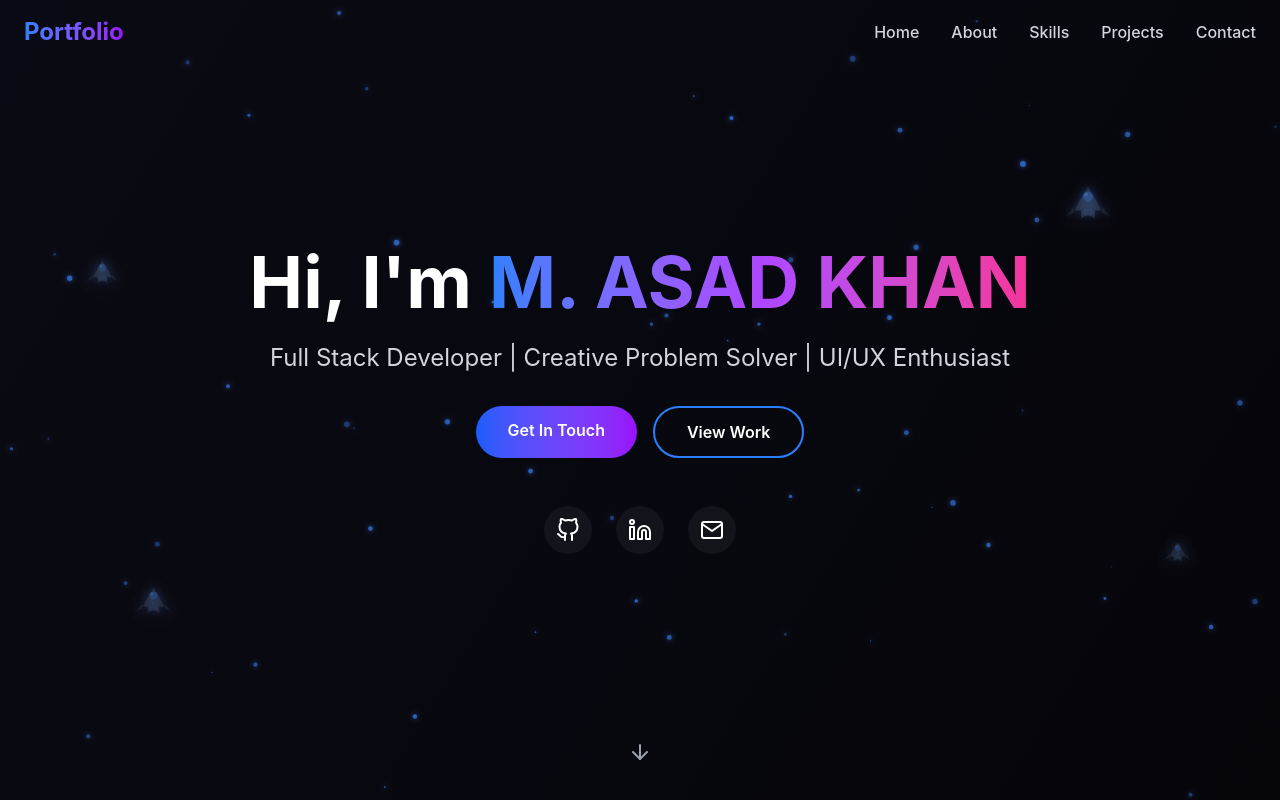
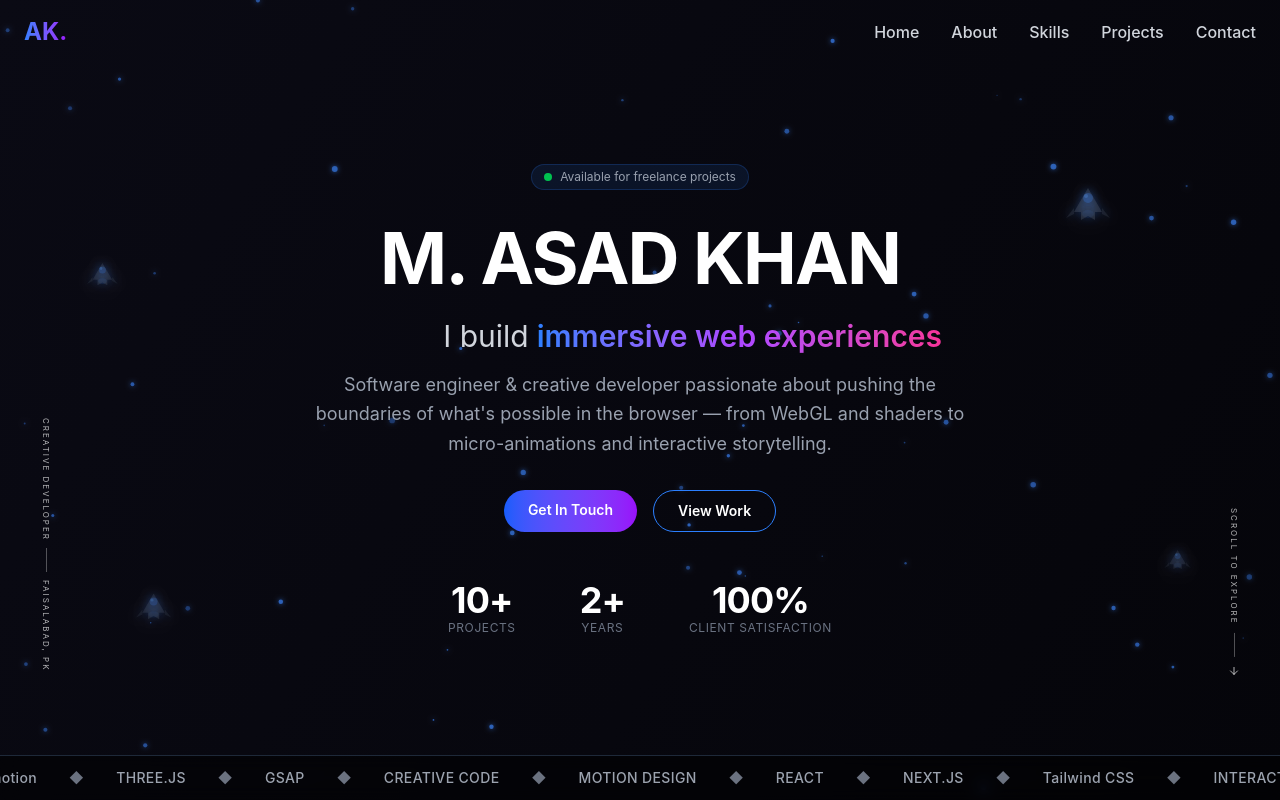
Before and after one commit to Asadniazi586/portfolio_website, a React app: page / in a window 1280 px wide. Shown: the top 800 px of the page. Built offline with nearby package versions, Linux system fonts and the light colour scheme; the HTML template or start-up script is replaced by a standard one.

Commit message:
features added in hero section

```diff
--- a/src/App.jsx
+++ b/src/App.jsx
@@ -1,4 +1,4 @@
-import React, { useEffect } from 'react';
+import React, { useState, useEffect } from 'react';
 import Navbar from './components/Navbar';
 import Hero from './components/Hero';
 import About from './components/About';
@@ -7,8 +7,11 @@ import Projects from './components/Projects';
 import Contact from './components/Contact';
 import Footer from './components/Footer';
 import Background3D from './components/Background3D';
+import LoadingScreen from './components/LoadingScreen';
 
 function App() {
+  const [isLoading, setIsLoading] = useState(true);
+
   useEffect(() => {
     // Smooth scroll for anchor links
     document.querySelectorAll('a[href^="#"]').forEach(anchor => {
@@ -25,7 +28,14 @@ function App() {
     });
   }, []);
 
+  const handleLoadingComplete = () => {
+    setIsLoading(false);
+  };
+
   return (
+    <>
+      <LoadingScreen onLoadingComplete={handleLoadingComplete} />
+      {!isLoading && (
         <div className="relative min-h-screen">
           <Background3D />
           <div className="relative z-10">
@@ -40,6 +50,8 @@ function App() {
             <Footer />
           </div>
         </div>
+      )}
+    </>
   );
 }
 
--- a/src/components/Footer.jsx
+++ b/src/components/Footer.jsx
@@ -37,7 +37,7 @@ const Footer = () => {
             className="text-left"
           >
             <div className="text-2xl font-bold bg-linear-to-r from-blue-500 to-purple-600 bg-clip-text text-transparent mb-3">
-              Portfolio
+              AK.
             </div>
             <p className="text-gray-400 text-sm leading-relaxed">
              Meet MERN stack developer specializing in full-stack web applications with modern, responsive designs.
--- a/src/components/Hero.jsx
+++ b/src/components/Hero.jsx
@@ -1,8 +1,23 @@
-import React from 'react';
-import { motion } from 'framer-motion';
-import { FiArrowDown, FiGithub, FiLinkedin, FiMail } from 'react-icons/fi';
+import React, { useState, useEffect } from 'react';
+import { motion, AnimatePresence } from 'framer-motion';
+import { FiArrowDown } from 'react-icons/fi';
 
 const Hero = () => {
+  const [currentRole, setCurrentRole] = useState(0);
+  const roles = [
+    "immersive web experiences",
+    "interactive 3D worlds",
+    "high-performance UIs",
+    "AI Assisted Websites"
+  ];
+
+  useEffect(() => {
+    const interval = setInterval(() => {
+      setCurrentRole((prev) => (prev + 1) % roles.length);
+    }, 3000);
+    return () => clearInterval(interval);
+  }, []);
+
   return (
     <section id="home" className="min-h-screen flex items-center justify-center relative overflow-hidden">
       <div className="container mx-auto px-4 text-center z-10">
@@ -11,99 +26,164 @@ const Hero = () => {
           animate={{ opacity: 1, y: 0 }}
           transition={{ duration: 0.8, ease: "easeOut" }}
         >
+          {/* Available for freelance projects */}
+          <motion.div
+            initial={{ opacity: 0, y: 20 }}
+            animate={{ opacity: 1, y: 0 }}
+            transition={{ duration: 0.5 }}
+            className="inline-flex items-center gap-2 px-3 py-1 rounded-full bg-blue-500/10 border border-blue-500/20 mb-8 mt-8"
+          >
+            <span className="w-2 h-2 bg-green-500 rounded-full animate-pulse" />
+            <span className="text-xs text-gray-400">Available for freelance projects</span>
+          </motion.div>
+
           <motion.h1
             initial={{ scale: 0 }}
             animate={{ scale: 1 }}
             transition={{ duration: 0.5, type: 'spring', stiffness: 200 }}
-            className="text-5xl md:text-7xl font-bold mb-6"
+            className="text-5xl md:text-7xl font-bold mb-6 font-['Inter', system-ui] tracking-tight"
           >
-            Hi, I'm{' '}
-            <span className="bg-linear-to-r from-blue-500 via-purple-500 to-pink-500 bg-clip-text text-transparent">
-              M. ASAD KHAN
-            </span>
+            M. ASAD KHAN
           </motion.h1>
 
+          {/* "I build" and animated text - same line fix */}
+    <div className="text-2xl md:text-3xl text-gray-300 mb-4">
+  <div className="flex justify-center items-center text-center md:whitespace-nowrap">
+    <span className="mr-2">I build</span>
+
+    <div className="relative inline-block w-auto md:w-[300px]">
+      <AnimatePresence mode="wait">
+        <motion.span
+          key={currentRole}
+          initial={{ opacity: 0, y: 30 }}
+          animate={{ opacity: 1, y: 0 }}
+          exit={{ opacity: 0, y: -30 }}
+          transition={{ duration: 0.6 }}
+          className="bg-linear-to-r from-blue-500 via-purple-500 to-pink-500 bg-clip-text text-transparent font-semibold absolute left-0 top-0"
+          style={{ whiteSpace: 'nowrap' }}
+        >
+          {roles[currentRole]}
+        </motion.span>
+      </AnimatePresence>
+
+      <span className="invisible font-semibold whitespace-nowrap">
+        {roles.reduce((a, b) => (a.length > b.length ? a : b))}
+      </span>
+    </div>
+  </div>
+</div>
+
+          {/* Description */}
           <motion.p
             initial={{ opacity: 0 }}
             animate={{ opacity: 1 }}
-            transition={{ delay: 0.3, duration: 0.8 }}
-            className="text-xl md:text-2xl text-gray-300 mb-8 max-w-3xl mx-auto"
+            transition={{ delay: 0.4, duration: 0.8 }}
+            className="text-gray-400 text-base md:text-lg max-w-2xl mx-auto mb-8 leading-relaxed font-['Inter', system-ui]"
           >
-            Full Stack Developer | Creative Problem Solver | UI/UX Enthusiast
+            Software engineer & creative developer passionate about pushing the boundaries
+            of what's possible in the browser — from WebGL and shaders to micro-animations
+            and interactive storytelling.
           </motion.p>
 
+          {/* CTA Buttons */}
           <motion.div
             initial={{ opacity: 0 }}
             animate={{ opacity: 1 }}
-            transition={{ delay: 0.6, duration: 0.8 }}
-            className="flex justify-center space-x-4 mb-12"
+            transition={{ delay: 0.5, duration: 0.8 }}
+            className="flex justify-center gap-4 mb-12"
           >
             <motion.a
-              whileHover={{ scale: 1.05, y: -5 }}
+              whileHover={{ scale: 1.05 }}
               whileTap={{ scale: 0.95 }}
               href="#contact"
-              className="px-8 py-3 bg-linear-to-r from-blue-600 to-purple-600 rounded-full font-semibold hover:shadow-lg hover:shadow-blue-500/25 transition-all"
+              className="px-6 py-2.5 bg-linear-to-r from-blue-600 to-purple-600 rounded-full font-semibold text-sm hover:shadow-lg transition-all font-['Inter', system-ui]"
             >
               Get In Touch
             </motion.a>
             <motion.a
-              whileHover={{ scale: 1.05, y: -5 }}
+              whileHover={{ scale: 1.05 }}
               whileTap={{ scale: 0.95 }}
               href="#projects"
-              className="px-8 py-3 border-2 border-blue-500 rounded-full font-semibold hover:bg-blue-500/10 transition-all"
+              className="px-6 py-2.5 border border-blue-500 rounded-full font-semibold text-sm hover:bg-blue-500/10 transition-all font-['Inter', system-ui]"
             >
               View Work
             </motion.a>
           </motion.div>
 
+          {/* Stats */}
           <motion.div
             initial={{ opacity: 0 }}
             animate={{ opacity: 1 }}
-            transition={{ delay: 0.9, duration: 0.8 }}
-            className="flex justify-center space-x-6"
+            transition={{ delay: 0.6, duration: 0.8 }}
+            className="flex justify-center gap-12 md:gap-16 mb-8"
           >
-            <motion.a
-              href="https://github.com"
-              target="_blank"
-              rel="noopener noreferrer"
-              whileHover={{ scale: 1.2, y: -3 }}
-              whileTap={{ scale: 0.9 }}
-              className="p-3 rounded-full bg-white/5 hover:bg-white/10 transition-all hover:text-blue-500"
-              aria-label="GitHub"
-            >
-              <FiGithub className="w-6 h-6" />
-            </motion.a>
-            <motion.a
-              href="https://linkedin.com"
-              target="_blank"
-              rel="noopener noreferrer"
-              whileHover={{ scale: 1.2, y: -3 }}
-              whileTap={{ scale: 0.9 }}
-              className="p-3 rounded-full bg-white/5 hover:bg-white/10 transition-all hover:text-blue-500"
-              aria-label="LinkedIn"
-            >
-              <FiLinkedin className="w-6 h-6" />
-            </motion.a>
-            <motion.a
-              href="mailto:your@email.com"
-              whileHover={{ scale: 1.2, y: -3 }}
-              whileTap={{ scale: 0.9 }}
-              className="p-3 rounded-full bg-white/5 hover:bg-white/10 transition-all hover:text-blue-500"
-              aria-label="Email"
-            >
-              <FiMail className="w-6 h-6" />
-            </motion.a>
+            {[
+              { value: "10+", label: "PROJECTS" },
+              { value: "2+", label: "YEARS" },
+              { value: "100%", label: "CLIENT SATISFACTION" }
+            ].map((stat, i) => (
+              <div key={i}>
+                <div className="text-3xl md:text-4xl font-bold text-white font-['Inter', system-ui] tracking-tight">{stat.value}</div>
+                <div className="text-xs text-gray-500 tracking-wider font-['Inter', system-ui]">{stat.label}</div>
+              </div>
+            ))}
           </motion.div>
         </motion.div>
+      </div>
 
-        <motion.div
-          animate={{ y: [0, 10, 0] }}
-          transition={{ repeat: Infinity, duration: 2, ease: "easeInOut" }}
-          className="absolute bottom-10 left-1/2 transform -translate-x-1/2 cursor-pointer"
-          onClick={() => document.querySelector('#about')?.scrollIntoView({ behavior: 'smooth' })}
-        >
-          <FiArrowDown className="w-6 h-6 text-gray-400" />
-        </motion.div>
+      {/* Left Side - Creative Developer with Line + Location */}
+      <motion.div
+        initial={{ opacity: 0, x: -20 }}
+        animate={{ opacity: 1, x: 0 }}
+        transition={{ duration: 0.6, delay: 0.8 }}
+        className="absolute bottom-32 left-6 md:left-10 hidden lg:flex flex-col items-center gap-2"
+      >
+        <span className="text-white/70 text-[8px] tracking-wider writing-mode-vertical font-['Inter', system-ui]">CREATIVE DEVELOPER</span>
+        <div className="w-px h-6 bg-white/30"></div>
+        <span className="text-white/70 text-[8px] tracking-wider writing-mode-vertical font-['Inter', system-ui]">FAISALABAD, PK</span>
+      </motion.div>
+
+      {/* Right Side - Scroll Indicator - HIDDEN ON MOBILE */}
+      <motion.div
+        animate={{ y: [0, 5, 0] }}
+        transition={{ repeat: Infinity, duration: 1.5, ease: "easeInOut" }}
+        className="absolute bottom-32 right-6 md:right-10 cursor-pointer hidden md:flex flex-col items-center gap-2"
+        onClick={() => document.querySelector('#about')?.scrollIntoView({ behavior: 'smooth' })}
+      >
+        <span className="text-white/70 text-[8px] tracking-wider writing-mode-vertical font-['Inter', system-ui]">SCROLL TO EXPLORE</span>
+        <div className="w-px h-6 bg-white/30"></div>
+        <FiArrowDown className="w-3 h-3 text-white/70" />
+      </motion.div>
+
+      {/* Simple mobile scroll arrow - visible only on mobile */}
+      <motion.div
+        animate={{ y: [0, 8, 0] }}
+        transition={{ repeat: Infinity, duration: 1.5, ease: "easeInOut" }}
+        className="absolute bottom-8 left-1/2 transform -translate-x-1/2 cursor-pointer md:hidden"
+        onClick={() => document.querySelector('#about')?.scrollIntoView({ behavior: 'smooth' })}
+      >
+        <FiArrowDown className="w-5 h-5 text-white/50" />
+      </motion.div>
+
+      {/* Scrolling Tech Stack Marquee */}
+      <div className="absolute bottom-0 left-0 right-0 overflow-hidden border-t border-gray-800 py-3 bg-black/50 backdrop-blur-sm">
+        <div className="flex animate-marquee whitespace-nowrap">
+          {[
+            "Framer motion", "◆", "THREE.JS", "◆", "GSAP", "◆", "CREATIVE CODE", "◆",
+            "MOTION DESIGN", "◆", "REACT", "◆", "NEXT.JS", "◆", "Tailwind CSS", "◆",
+            "INTERACTIVE XP", "◆", "SHADER ART", "◆", "UI ENGINEERING", "◆"
+          ].map((tech, i) => (
+            <span
+              key={i}
+              className="mx-4 text-xs md:text-sm font-medium tracking-wide font-['Inter', system-ui]"
+              style={{
+                color: i % 2 === 0 ? '#9ca3af' : '#6b7280',
+              }}
+            >
+              {tech}
+            </span>
+          ))}
+        </div>
       </div>
     </section>
   );
--- /dev/null
+++ b/src/components/LoadingScreen.jsx
@@ -0,0 +1,100 @@
+import React, { useEffect, useState } from 'react';
+import { motion, AnimatePresence } from 'framer-motion';
+
+const LoadingScreen = ({ onLoadingComplete }) => {
+  const [isLoading, setIsLoading] = useState(true);
+
+  useEffect(() => {
+    const timer = setTimeout(() => {
+      setIsLoading(false);
+      setTimeout(() => {
+        if (onLoadingComplete) onLoadingComplete();
+      }, 500);
+    }, 2800);
+
+    return () => clearTimeout(timer);
+  }, [onLoadingComplete]);
+
+  return (
+    <AnimatePresence>
+      {isLoading && (
+        <motion.div
+          initial={{ opacity: 1 }}
+          exit={{ opacity: 0 }}
+          transition={{ duration: 0.6, ease: "easeInOut" }}
+          className="fixed inset-0 z-[100] flex items-center justify-center bg-black"
+        >
+          {/* Animated grid background */}
+          <div className="absolute inset-0 opacity-20">
+            <div className="absolute inset-0" style={{
+              backgroundImage: `linear-gradient(to right, #3b82f6 1px, transparent 1px),
+                                linear-gradient(to bottom, #3b82f6 1px, transparent 1px)`,
+              backgroundSize: '50px 50px',
+            }} />
+          </div>
+
+          <div className="relative z-10 text-center">
+            {/* Morphing cube */}
+            <motion.div
+              animate={{
+                rotateX: [0, 360, 720],
+                rotateY: [0, 360, 720],
+                scale: [1, 1.2, 1],
+                borderRadius: [
+                  '0% 0% 0% 0%',
+                  '50% 50% 50% 50%',
+                  '0% 0% 0% 0%'
+                ]
+              }}
+              transition={{
+                duration: 2.5,
+                repeat: Infinity,
+                ease: "easeInOut"
+              }}
+              className="w-24 h-24 mx-auto mb-8 bg-gradient-to-r from-blue-500 via-purple-500 to-pink-500"
+              style={{
+                boxShadow: '0 0 50px rgba(59,130,246,0.5)'
+              }}
+            />
+
+            {/* Name with glow */}
+            <motion.div
+              animate={{
+                textShadow: [
+                  '0 0 20px rgba(59,130,246,0.5)',
+                  '0 0 40px rgba(139,92,246,0.8)',
+                  '0 0 20px rgba(59,130,246,0.5)'
+                ]
+              }}
+              transition={{ duration: 1.5, repeat: Infinity }}
+              className="text-5xl md:text-7xl font-bold bg-gradient-to-r from-blue-500 via-purple-500 to-pink-500 bg-clip-text text-transparent mb-4"
+            >
+              M.A.K
+            </motion.div>
+
+            {/* Loading dots */}
+            <div className="flex justify-center space-x-2">
+              {[0, 1, 2].map((i) => (
+                <motion.div
+                  key={i}
+                  animate={{
+                    scale: [1, 1.5, 1],
+                    opacity: [0.3, 1, 0.3]
+                  }}
+                  transition={{
+                    duration: 1,
+                    repeat: Infinity,
+                    delay: i * 0.2
+                  }}
+                  className="w-2 h-2 bg-blue-500 rounded-full"
+                />
+              ))}
+            </div>
+          </div>
+        </motion.div>
+      )}
+    </AnimatePresence>
+  );
+};
+
+export default LoadingScreen;
--- a/src/components/Navbar.jsx
+++ b/src/components/Navbar.jsx
@@ -48,10 +48,10 @@ const Navbar = () => {
           <motion.div
             whileHover={{ scale: 1.05 }}
             whileTap={{ scale: 0.95 }}
-            className="text-2xl font-bold bg-gradient-to-r from-blue-500 to-purple-600 bg-clip-text text-transparent cursor-pointer"
+            className="text-2xl font-bold bg-linear-to-r from-blue-500 to-purple-600 bg-clip-text text-transparent cursor-pointer"
             onClick={() => scrollToSection('home')}
           >
-            Portfolio
+            AK.
           </motion.div>
 
           {/* Desktop Menu */}
@@ -114,7 +114,7 @@ const Navbar = () => {
                   <motion.div
                     whileHover={{ scale: 1.05 }}
                     whileTap={{ scale: 0.95 }}
-                    className="text-xl font-bold bg-gradient-to-r from-blue-500 to-purple-600 bg-clip-text text-transparent cursor-pointer"
+                    className="text-xl font-bold bg-linear-to-r from-blue-500 to-purple-600 bg-clip-text text-transparent cursor-pointer"
                     onClick={() => {
                       scrollToSection('home');
                     }}
--- a/src/index.css
+++ b/src/index.css
@@ -96,3 +96,36 @@
     scroll-behavior: smooth;
   }
 }
+
+/* Marquee Animation */
+@keyframes marquee {
+  0% {
+    transform: translateX(0);
+  }
+  100% {
+    transform: translateX(-50%);
+  }
+}
+
+.animate-marquee {
+  animation: marquee 25s linear infinite;
+  width: fit-content;
+}
+
+.animate-marquee:hover {
+  animation-play-state: paused;
+}
+
+/* Vertical text for scroll */
+.writing-mode-vertical {
+  writing-mode: vertical-rl;
+  text-orientation: mixed;
+  letter-spacing: 2px;
+}
+
+/* Responsive adjustments */
+@media (max-width: 1024px) {
+  .writing-mode-vertical {
+    writing-mode: horizontal-tb;
+  }
+}
```
Lines whose indentation alone changed are shown as unchanged.
